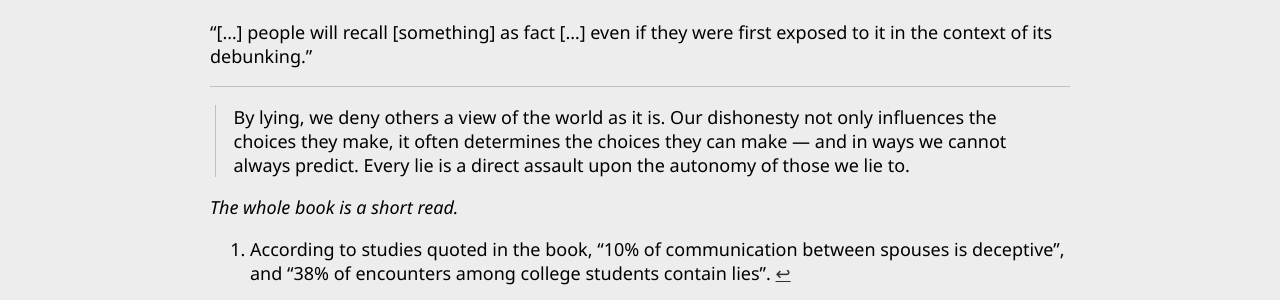
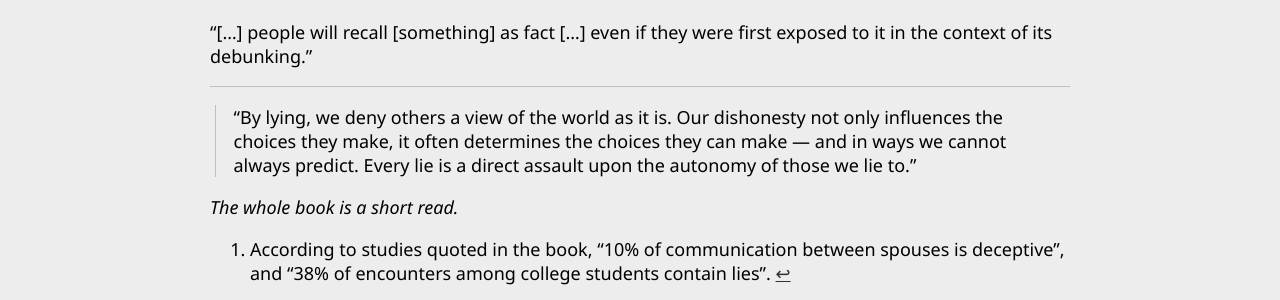
Before and after one commit to tp/page, a Jekyll site: the page built from articles/_posts/2017-08-27-lying.md, in a window 1280 px wide and 900 px high, scrolled down 572 px. Shown: the part 459-759 px from the top of the window. Built offline with Jekyll 4.4.1, drawn with Linux system fonts in a browser that asks for light colours.

Commit message:
Put quote in quotes
as it's not cleary visible in the current style

```diff
--- a/articles/_posts/2017-08-27-lying.md
+++ b/articles/_posts/2017-08-27-lying.md
@@ -34,7 +34,7 @@ A common area of this seems to be around medical issues, where family members ke
 
 ---
 
-> By lying, we deny others a view of the world as it is. Our dishonesty not only influences the choices they make, it often determines the choices they can make — and in ways we cannot always predict. Every lie is a direct assault upon the autonomy of those we lie to.
+> "By lying, we deny others a view of the world as it is. Our dishonesty not only influences the choices they make, it often determines the choices they can make — and in ways we cannot always predict. Every lie is a direct assault upon the autonomy of those we lie to."
 
 _The whole book is a short read._
 
```
